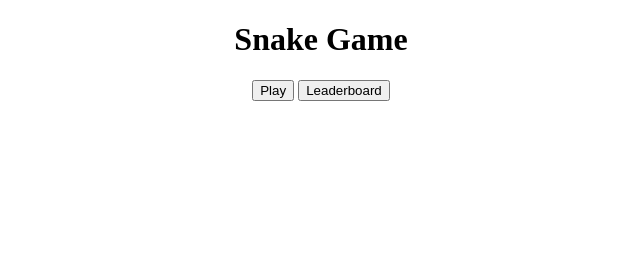
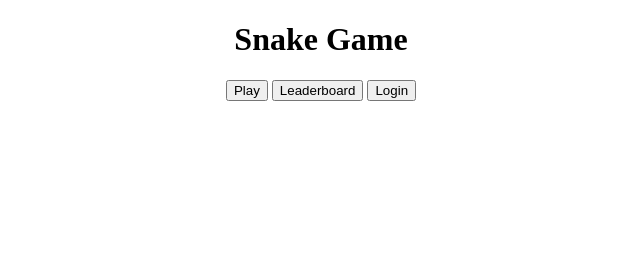
Before and after one commit to BeyDash/Projetos-OO, a plain HTML site: page SnakeTeste/index.html in a window 1280 px wide. Shown: the whole page, without its empty margins (319-959 px from the left). Drawn offline with Linux system fonts and the light colour scheme.

Commit message:
Update index.html

```diff
--- a/SnakeTeste/index.html
+++ b/SnakeTeste/index.html
@@ -17,6 +17,7 @@
       <div id="playMenu">
         <button onclick="startGame()">Play</button>
         <button onclick="toggleLeaderboard()">Leaderboard</button>
+        <button onclick="login()">Login</button> <!-- Added login button -->
         <p id="score"></p>
     </div>
 
```
